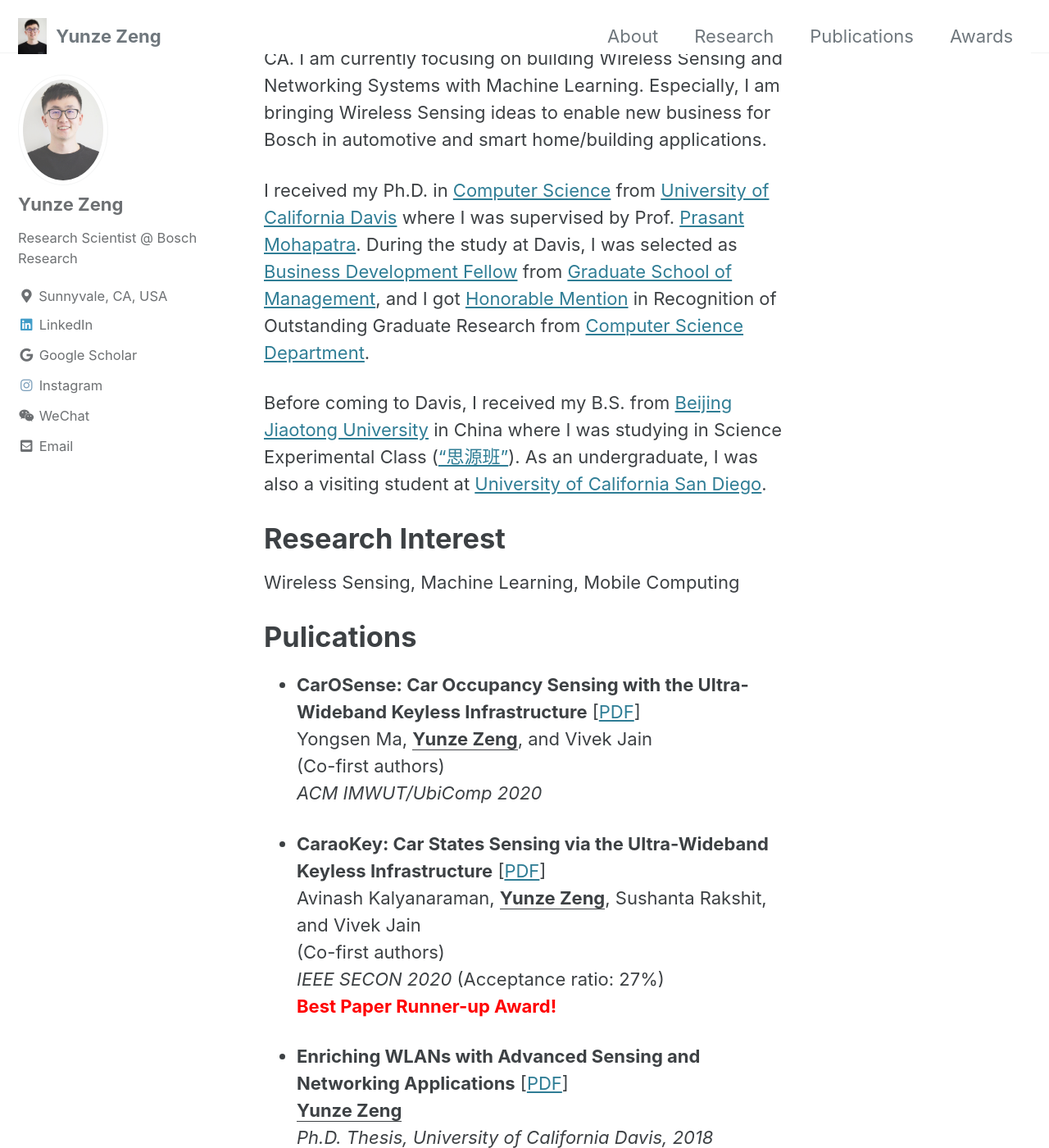
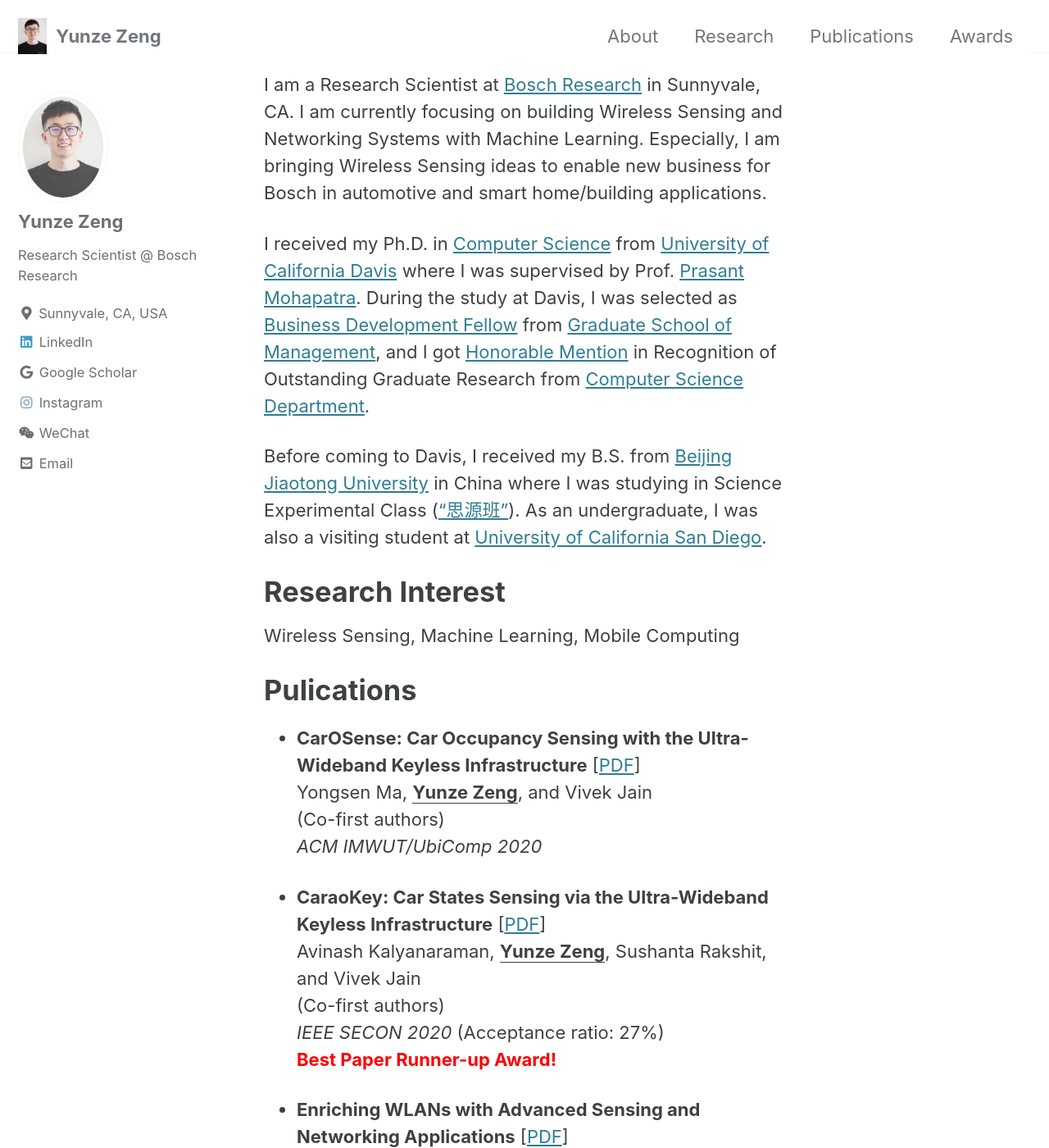
Before and after one commit to yunze/yunze.github.io, a Jekyll site: the page built from index.md, in a window 1280 px wide and 1400 px high. Shown: the whole window at 82% size. Built offline with Jekyll 4.4.1, drawn with Linux system fonts in a browser that asks for light colours; cached includes are drawn as plain includes.

Commit message:
Update _page.scss

```diff
--- a/_sass/minimal-mistakes/_page.scss
+++ b/_sass/minimal-mistakes/_page.scss
@@ -6,6 +6,7 @@
   @include clearfix;
   margin-left: auto;
   margin-right: auto;
+  padding-top: 65px;
   padding-left: 1em;
   padding-right: 1em;
   -webkit-animation: $intro-transition;
```
